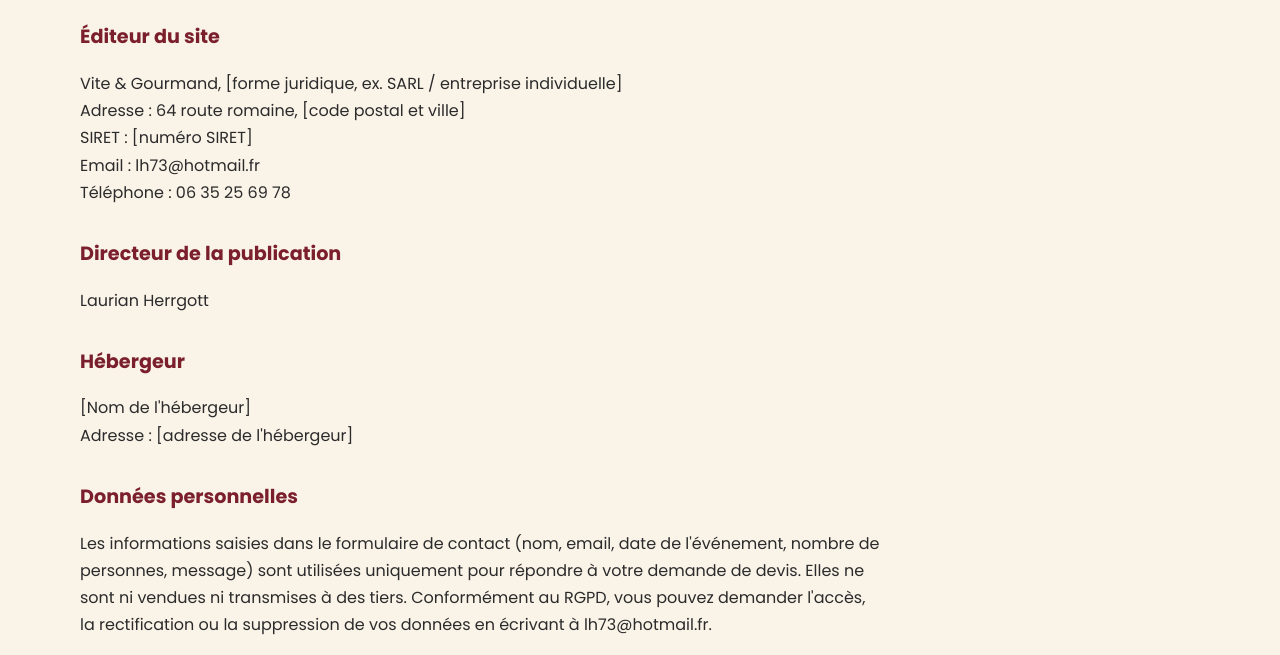
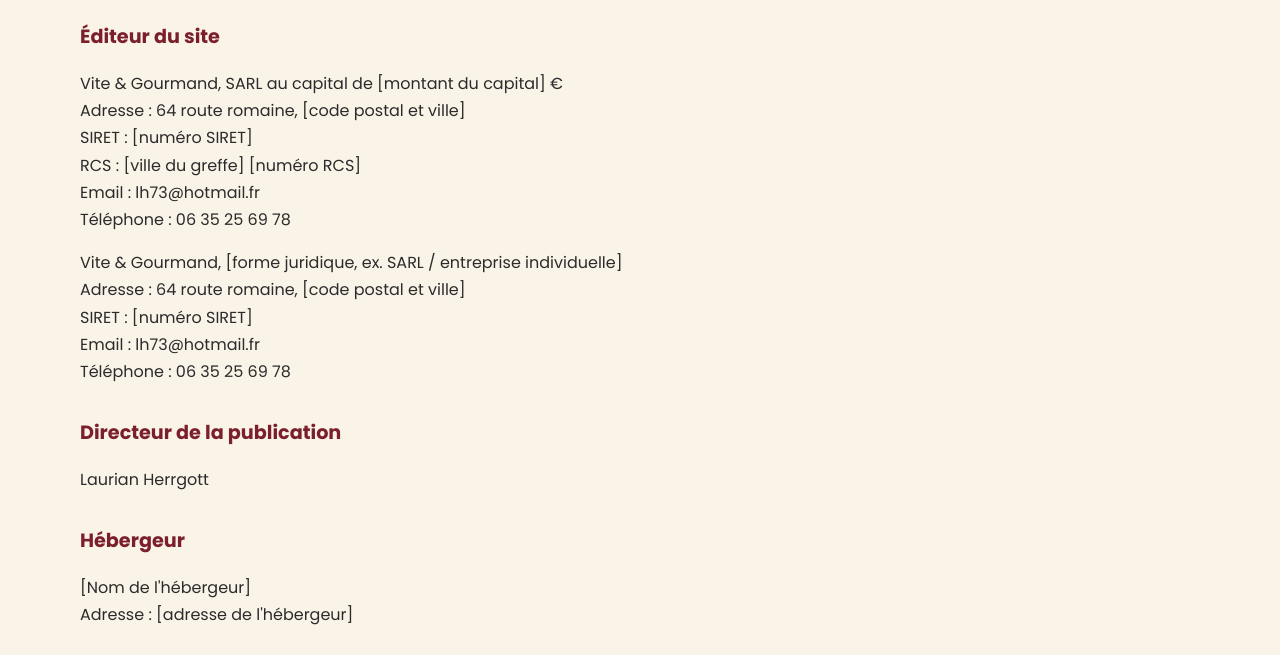
Before and after one commit to laurianherrgott-boop/vite-et-gourmand, a website: page public/mentions-legales.html in a window 1280 px wide. Shown: the part 145-800 px from the top of the page. Drawn offline with Linux system fonts and the light colour scheme.

```diff
--- a/public/mentions-legales.html
+++ b/public/mentions-legales.html
@@ -22,7 +22,15 @@
     <h1>Mentions légales</h1>
 
     <section class="legal">
-      <h2>Éditeur du site</h2>
+            <h2>Éditeur du site</h2>
+      <p>
+        Vite &amp; Gourmand, SARL au capital de [montant du capital] €<br>
+        Adresse : 64 route romaine, [code postal et ville]<br>
+        SIRET : [numéro SIRET]<br>
+        RCS : [ville du greffe] [numéro RCS]<br>
+        Email : lh73@hotmail.fr<br>
+        Téléphone : 06 35 25 69 78
+      </p>
       <p>
         Vite &amp; Gourmand, [forme juridique, ex. SARL / entreprise individuelle]<br>
         Adresse : 64 route romaine, [code postal et ville]<br>
```
Also changed, not shown: README.md.
